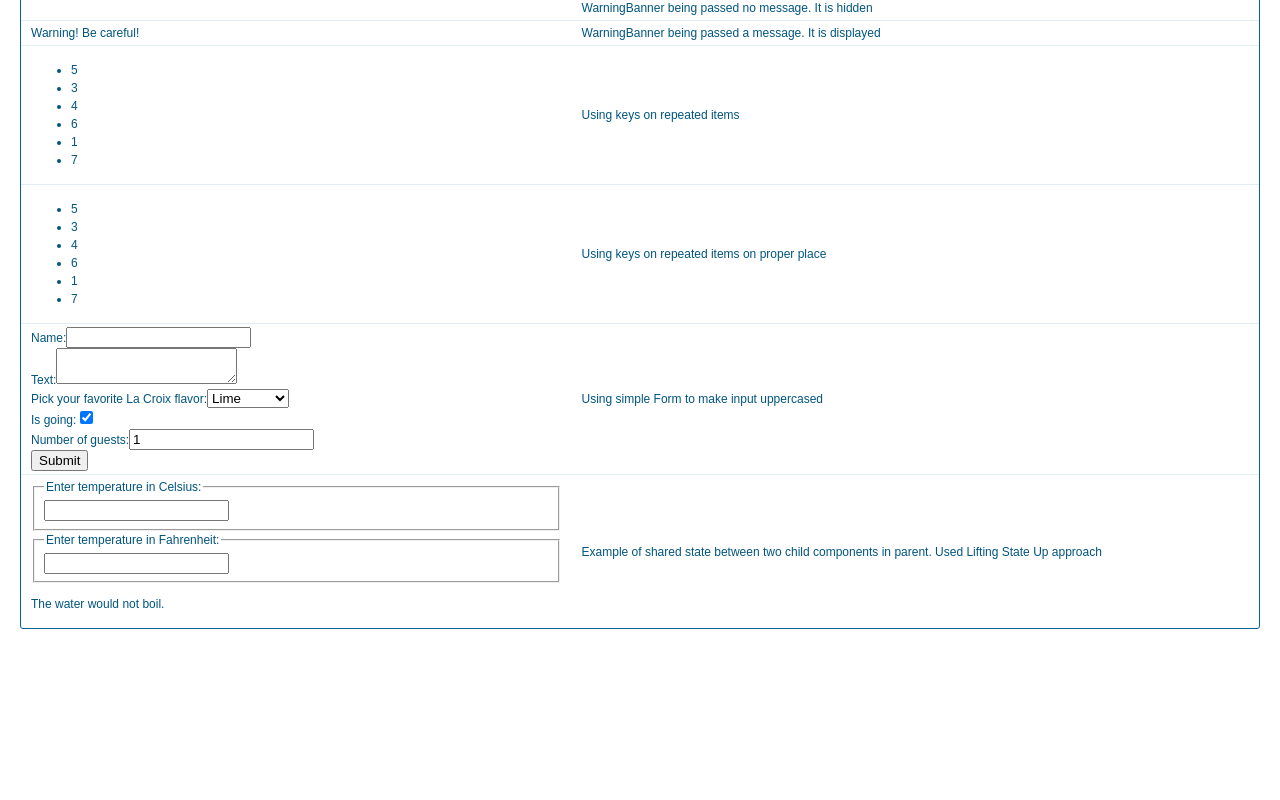
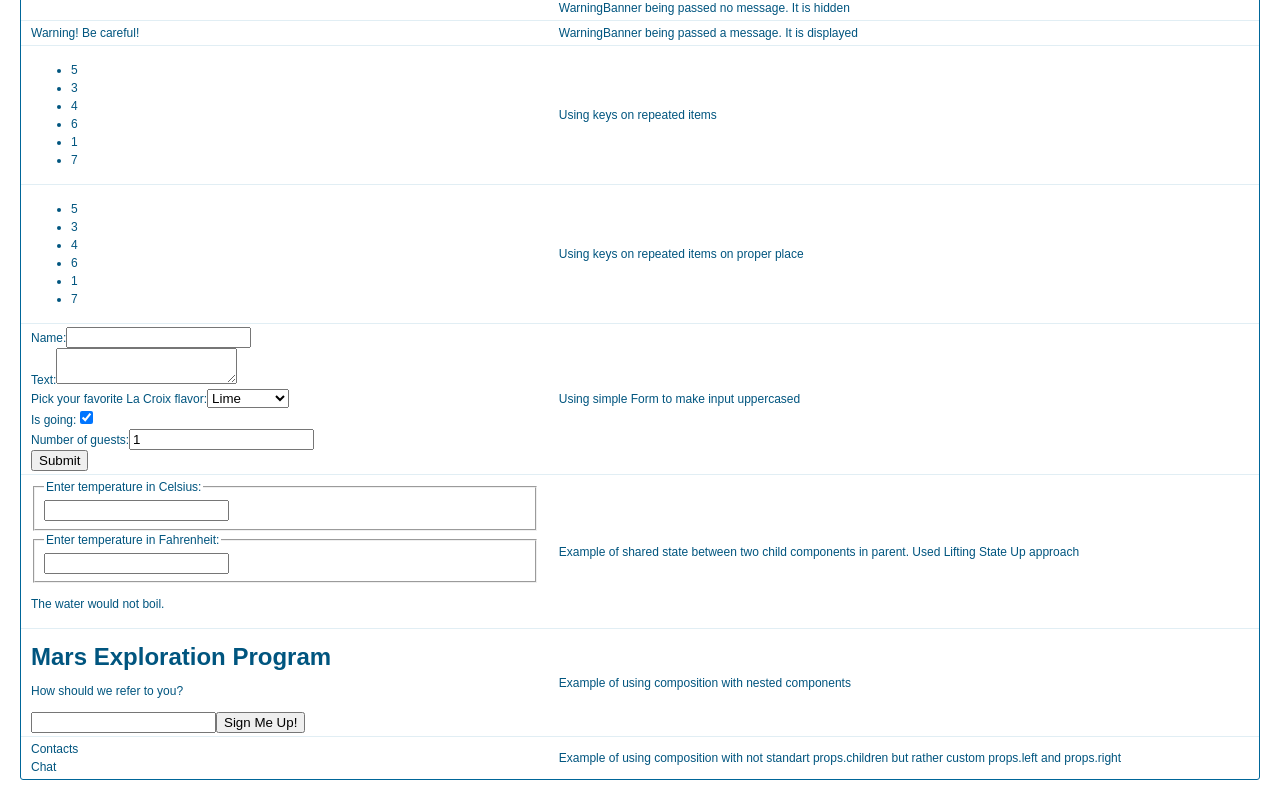
Before and after one commit to nagor/react-sandbox, a React (Create React App) app: page / in a window 1280 px wide. Shown: the part 847-1647 px from the top of the page. Before the commit the page ends 1496 px from the top, so only its background shows below. Built offline with nearby package versions, Linux system fonts and the light colour scheme.

Commit message:
Added samples of using composition in react

```diff
--- a/src/App.js
+++ b/src/App.js
@@ -12,6 +12,8 @@
 import { NumberList as NumberListItems } from './components/numbers-list-items';
 import NameForm from './components/name-form';
 import Calculator from './components/temperature-calculator';
+import SignUpDialog from './components/composition-dialog';
+import { PaneLeftRight } from './components/composition-custom';
 import './App.css';
 
 class App extends Component {
@@ -106,6 +108,18 @@
                   </td>
                   <td>Example of shared state between two child components in parent. Used Lifting State Up approach</td>
                 </tr>
+                <tr>
+                  <td>
+                    <SignUpDialog />
+                  </td>
+                  <td>Example of using composition with nested components</td>
+                </tr>
+                <tr>
+                  <td>
+                    <PaneLeftRight />
+                  </td>
+                  <td>Example of using composition with not standart props.children but rather custom props.left and props.right</td>
+                </tr>
               </tbody>
             </table>
           </div>
--- /dev/null
+++ b/src/components/composition-custom.js
@@ -0,0 +1,44 @@
+import React from 'react';
+
+// Note: instead of using props.children, there are custom props.left and right.
+
+function Contacts() {
+    return (
+        <div>
+            Contacts
+        </div>
+    );
+}
+
+function Chat() {
+    return (
+        <div>
+            Chat
+        </div>
+    );
+}
+
+function SplitPane(props) {
+    return (
+        <div className="SplitPane">
+            <div className="SplitPane-left">
+                {props.left}
+            </div>
+            <div className="SplitPane-right">
+                {props.right}
+            </div>
+        </div>
+    );
+}
+
+export function PaneLeftRight() {
+    return (
+        <SplitPane
+            left={
+                <Contacts />
+            }
+            right={
+                <Chat />
+            } />
+    );
+}
--- /dev/null
+++ b/src/components/composition-dialog.js
@@ -0,0 +1,57 @@
+import React from 'react';
+
+// Note using props.children for composition
+
+function FancyBorder(props) {
+    return (
+        <div className={'FancyBorder FancyBorder-' + props.color}>
+            {props.children}
+        </div>
+    );
+}
+
+function Dialog(props) {
+    return (
+        <FancyBorder color="blue">
+            <h1 className="Dialog-title">
+                {props.title}
+            </h1>
+            <p className="Dialog-message">
+                {props.message}
+            </p>
+            {props.children}
+        </FancyBorder>
+    );
+}
+
+class SignUpDialog extends React.Component {
+    constructor(props) {
+        super(props);
+        this.handleChange = this.handleChange.bind(this);
+        this.handleSignUp = this.handleSignUp.bind(this);
+        this.state = { login: '' };
+    }
+
+    render() {
+        return (
+            <Dialog title="Mars Exploration Program"
+                message="How should we refer to you?">
+                <input value={this.state.login}
+                    onChange={this.handleChange} />
+                <button onClick={this.handleSignUp}>
+                    Sign Me Up!
+                </button>
+            </Dialog>
+        );
+    }
+
+    handleChange(e) {
+        this.setState({ login: e.target.value });
+    }
+
+    handleSignUp() {
+        alert(`Welcome aboard, ${this.state.login}!`);
+    }
+}
+
+export default SignUpDialog;
```
